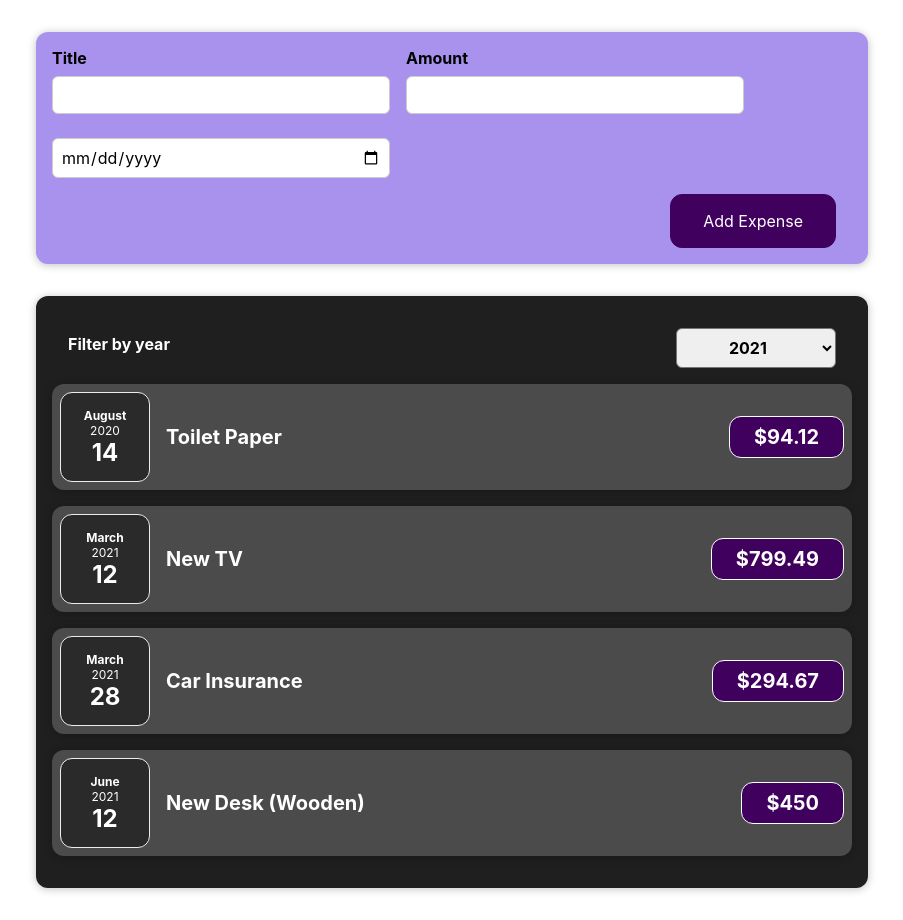
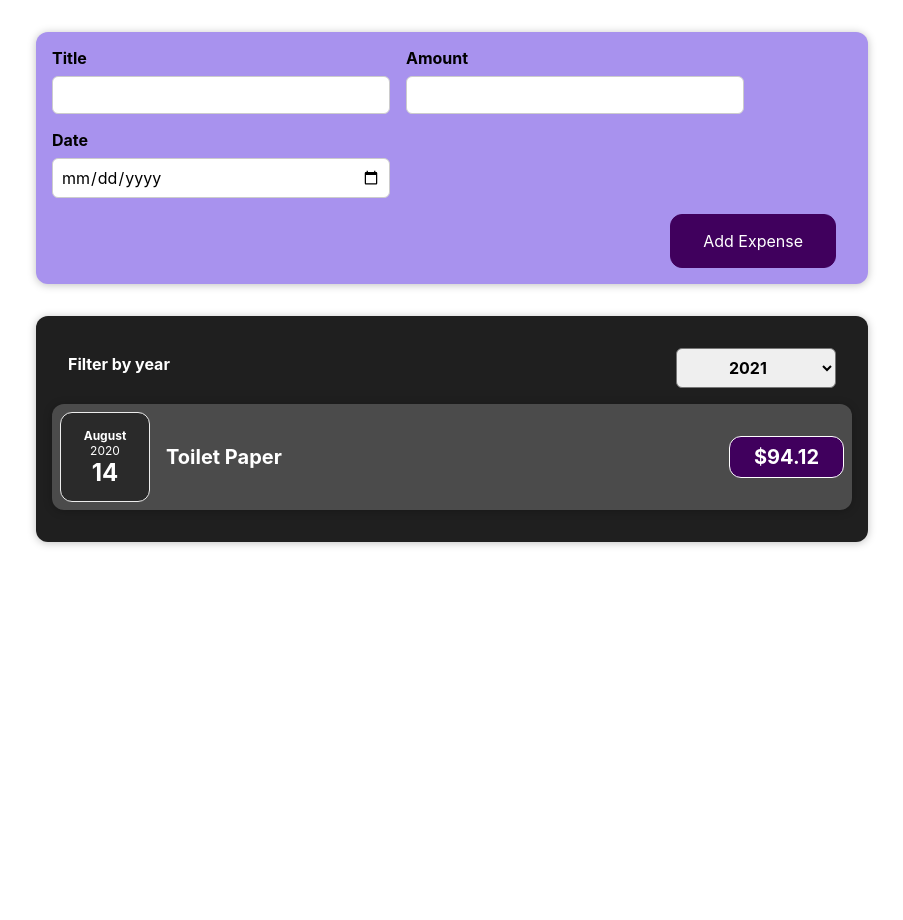
Before and after one commit to samuelhoward1/expense-tracker-js, a React (Create React App) app: page / in a window 1280 px wide. Shown: the whole page, without its empty margins (188-1091 px from the left). After the commit the page ends 800 px from the top, so only its background shows below. Built offline with nearby package versions, Linux system fonts and the light colour scheme.

Commit message:
progress

```diff
--- a/src/App.js
+++ b/src/App.js
@@ -1,38 +1,44 @@
-import React from "react";
-import NewExpense from "./components/newExpense/newExpense";
-import Expenses from "./components/Expenses/Expenses";
+import React, { useState } from 'react';
 
-function App() {
-  const expenses = [
+import NewExpense from './components/newExpense/NewExpense';
+import Expenses from './components/Expenses/Expenses';
+
+const DUMMY_EXPENSES = [
   {
-      id: "e1",
-      title: "Toilet Paper",
+    id: 'e1',
+    title: 'Toilet Paper',
     amount: 94.12,
     date: new Date(2020, 7, 14),
   },
-    { id: "e2", title: "New TV", amount: 799.49, date: new Date(2021, 2, 12) },
+  { id: 'e2', title: 'New TV', amount: 799.49, date: new Date(2021, 2, 12) },
   {
-      id: "e3",
-      title: "Car Insurance",
+    id: 'e3',
+    title: 'Car Insurance',
     amount: 294.67,
     date: new Date(2021, 2, 28),
   },
   {
-      id: "e4",
-      title: "New Desk (Wooden)",
+    id: 'e4',
+    title: 'New Desk (Wooden)',
     amount: 450,
     date: new Date(2021, 5, 12),
   },
 ];
 
-  const addExpenseHandler = expense => {
-    console.log("In App.js");
-    console.log(expenses);
-  }
+const App = () => {
+  const [expenses, setExpenses] = useState(DUMMY_EXPENSES);
+
+  const addExpenseHandler = (expense) => {
+    setExpenses((prevExpenses) => {
+      return [expense, ...prevExpenses];
+    });
+  };
+
   // return React.createElement(
-  //   "div",
+  //   'div',
   //   {},
-  //   React.createElement("h2", {}, "Let's get started")
+  //   React.createElement('h2', {}, "Let's get started!"),
+  //   React.createElement(Expenses, { items: expenses })
   // );
 
   return (
@@ -41,6 +47,6 @@ function App() {
       <Expenses items={expenses} />
     </div>
   );
-}
+};
 
 export default App;
--- a/src/components/Expenses/ExpenseDate.js
+++ b/src/components/Expenses/ExpenseDate.js
@@ -1,19 +1,19 @@
-import "./ExpenseDate.css";
-import React from "react";
+import React from 'react';
 
+import './ExpenseDate.css';
 
-function ExpenseDate(props) {
-  const month = props.date.toLocaleString("en-US", { month: "long" });
-  const day = props.date.toLocaleString("en-US", { day: "2-digit" });
+const ExpenseDate = (props) => {
+  const month = props.date.toLocaleString('en-US', { month: 'long' });
+  const day = props.date.toLocaleString('en-US', { day: '2-digit' });
   const year = props.date.getFullYear();
 
   return (
-      <div className="expense-date">
-        <div className="expense-date__month">{month}</div>
-        <div className="expense-date__year">{year}</div>
-        <div className="expense-date__day">{day}</div>
-      </div>
+    <div className='expense-date'>
+      <div className='expense-date__month'>{month}</div>
+      <div className='expense-date__year'>{year}</div>
+      <div className='expense-date__day'>{day}</div>
+    </div>
   );
-}
+};
 
 export default ExpenseDate;
--- a/src/components/Expenses/ExpenseItem.js
+++ b/src/components/Expenses/ExpenseItem.js
@@ -1,17 +1,20 @@
-import ExpenseDate from "./ExpenseDate";
-import Card from "../UI/Card";
-import "./ExpenseItem.css";
-import React from "react";
+import React from 'react';
 
-function ExpenseItem(props) {
+import ExpenseDate from './ExpenseDate';
+import Card from '../UI/Card';
+import './ExpenseItem.css';
+
+const ExpenseItem = (props) => {
   return (
-    <Card className="expense-item">
+    <li>
+    <Card className='expense-item'>
       <ExpenseDate date={props.date} />
-      <div className="expense-item__description">
+      <div className='expense-item__description'>
         <h2>{props.title}</h2>
-        <div className="expense-item__price">${props.amount}</div>
+        <div className='expense-item__price'>${props.amount}</div>
       </div>
     </Card>
+    </li>
   );
 }
 
--- a/src/components/Expenses/Expenses.js
+++ b/src/components/Expenses/Expenses.js
@@ -1,42 +1,31 @@
 import React, { useState } from "react";
-import ExpenseItem from "./ExpenseItem";
 import Card from "../UI/Card";
+import ExpensesFilter from "./ExpensesFilter";
 import "./Expenses.css";
-import ExpensesFilter from "./ExpensesFilter";
+import ExpensesList from "./ExpensesList";
 
 const Expenses = (props) => {
   const [filteredYear, setFilteredYear] = useState("2020");
 
-  const filterChangeHandler = selectedYear => {
+  const filterChangeHandler = (selectedYear) => {
     setFilteredYear(selectedYear);
   };
 
+  const filteredExpenses = props.items.filter((expense) => {
+    return expense.date.getFullYear().toString() === filteredYear;
+  });
+
   return (
     <div>
-    <Card className="expenses">
-      <ExpensesFilter selected={filteredYear} onChangeFilter={filterChangeHandler} />
-      <ExpenseItem
-        title={props.items[0].title}
-        amount={props.items[0].amount}
-        date={props.items[0].date}
-      />
-      <ExpenseItem
-        title={props.items[1].title}
-        amount={props.items[1].amount}
-        date={props.items[1].date}
-      />
-      <ExpenseItem
-        title={props.items[2].title}
-        amount={props.items[2].amount}
-        date={props.items[2].date}
-      />
-      <ExpenseItem
-        title={props.items[3].title}
-        amount={props.items[3].amount}
-        date={props.items[3].date}
-      />
-    </Card>
+      <Card className="expenses">
+        <ExpensesFilter
+          selected={filteredYear}
+          onChangeFilter={filterChangeHandler}
+        />
+        <ExpensesList items={filteredExpenses}/>
+      </Card>
     </div>
   );
 };
+
 export default Expenses;
--- /dev/null
+++ b/src/components/Expenses/ExpensesList.css
@@ -0,0 +1,9 @@
+.expenses-list {
+  list-style: none;
+  padding: 0;
+}
+
+.expenses-list__fallback {
+  color: white;
+  text-align: center;
+}
--- /dev/null
+++ b/src/components/Expenses/ExpensesList.js
@@ -0,0 +1,25 @@
+import React from 'react';
+
+import ExpenseItem from './ExpenseItem';
+import './ExpensesList.css';
+
+const ExpensesList = (props) => {
+  if (props.items.length === 0) {
+    return <h2 className='expenses-list__fallback'>Found no expenses.</h2>;
+  }
+
+  return (
+    <ul className='expenses-list'>
+      {props.items.map((expense) => (
+        <ExpenseItem
+          key={expense.id}
+          title={expense.title}
+          amount={expense.amount}
+          date={expense.date}
+        />
+      ))}
+    </ul>
+  );
+};
+
+export default ExpensesList;
--- a/src/components/newExpense/ExpenseForm.js
+++ b/src/components/newExpense/ExpenseForm.js
@@ -1,15 +1,15 @@
-import React, { useState } from "react";
+import React, { useState } from 'react';
 
-import "./ExpenseForm.css";
+import './ExpenseForm.css';
 
- const ExpenseForm = (props) => {
-  const [enteredTitle, setEnteredTitle] = useState("");
-  const [enteredAmount, setEnteredAmount] = useState("");
-  const [enteredDate, setEnteredDate] = useState("");
+const ExpenseForm = (props) => {
+  const [enteredTitle, setEnteredTitle] = useState('');
+  const [enteredAmount, setEnteredAmount] = useState('');
+  const [enteredDate, setEnteredDate] = useState('');
   // const [userInput, setUserInput] = useState({
-  //   setEnteredTitle: "",
-  //   enteredAmount: "",
-  //   enteredDate: ""
+  //   enteredTitle: '',
+  //   enteredAmount: '',
+  //   enteredDate: '',
   // });
 
   const titleChangeHandler = (event) => {
@@ -17,9 +17,9 @@ import "./ExpenseForm.css";
     // setUserInput({
     //   ...userInput,
     //   enteredTitle: event.target.value,
-    // })
+    // });
     // setUserInput((prevState) => {
-    //   return { ...prevState, setEnteredTitle: event.target.value };
+    //   return { ...prevState, enteredTitle: event.target.value };
     // });
   };
 
@@ -28,7 +28,7 @@ import "./ExpenseForm.css";
     // setUserInput({
     //   ...userInput,
     //   enteredAmount: event.target.value,
-    // })
+    // });
   };
 
   const dateChangeHandler = (event) => {
@@ -36,7 +36,7 @@ import "./ExpenseForm.css";
     // setUserInput({
     //   ...userInput,
     //   enteredDate: event.target.value,
-    // })
+    // });
   };
 
   const submitHandler = (event) => {
@@ -45,33 +45,49 @@ import "./ExpenseForm.css";
     const expenseData = {
       title: enteredTitle,
       amount: enteredAmount,
-      date: new Date(enteredDate)
+      date: new Date(enteredDate),
     };
 
     props.onSaveExpenseData(expenseData);
-    setEnteredTitle("");
-    setEnteredAmount("");
-    setEnteredDate("");
+    setEnteredTitle('');
+    setEnteredAmount('');
+    setEnteredDate('');
   };
 
   return (
     <form onSubmit={submitHandler}>
-      <div className="new-expense__controls">
-        <div className="new-expense__control">
+      <div className='new-expense__controls'>
+        <div className='new-expense__control'>
           <label>Title</label>
-          <input type="text" value={enteredTitle} onChange={titleChangeHandler} />
+          <input
+            type='text'
+            value={enteredTitle}
+            onChange={titleChangeHandler}
+          />
         </div>
-        <div className="new-expense__control">
+        <div className='new-expense__control'>
           <label>Amount</label>
-          <input type="number" min="0.01" step="0.01" value={enteredAmount} onChange={amountChangeHandler} />
+          <input
+            type='number'
+            min='0.01'
+            step='0.01'
+            value={enteredAmount}
+            onChange={amountChangeHandler}
+          />
         </div>
-        <div className="new-expense__control">
-          <label Date />
-          <input type="date" min="2022-01-01" max="2023-12-31" value={enteredDate} onChange={dateChangeHandler} />
+        <div className='new-expense__control'>
+          <label>Date</label>
+          <input
+            type='date'
+            min='2019-01-01'
+            max='2022-12-31'
+            value={enteredDate}
+            onChange={dateChangeHandler}
+          />
         </div>
       </div>
-      <div className="new-expense__actions">
-        <button type="submit">Add Expense</button>
+      <div className='new-expense__actions'>
+        <button type='submit'>Add Expense</button>
       </div>
     </form>
   );
--- a/src/components/newExpense/newExpense.js
+++ b/src/components/newExpense/newExpense.js
@@ -1,18 +1,20 @@
-import ExpenseForm from "./ExpenseForm";
-import "./NewExpense.css";
+import React from 'react';
+
+import ExpenseForm from './ExpenseForm';
+import './NewExpense.css';
 
 const NewExpense = (props) => {
-  const onSaveExpenseDataHandler = (enteredExpenseData) => {
+  const saveExpenseDataHandler = (enteredExpenseData) => {
     const expenseData = {
       ...enteredExpenseData,
       id: Math.random().toString()
-    }
+    };
     props.onAddExpense(expenseData);
   };
 
   return (
-    <div className="new-expense">
-      <ExpenseForm onSaveExpenseData={onSaveExpenseDataHandler} />
+    <div className='new-expense'>
+      <ExpenseForm onSaveExpenseData={saveExpenseDataHandler} />
     </div>
   );
 };
```
Lines whose indentation alone changed are shown as unchanged.
